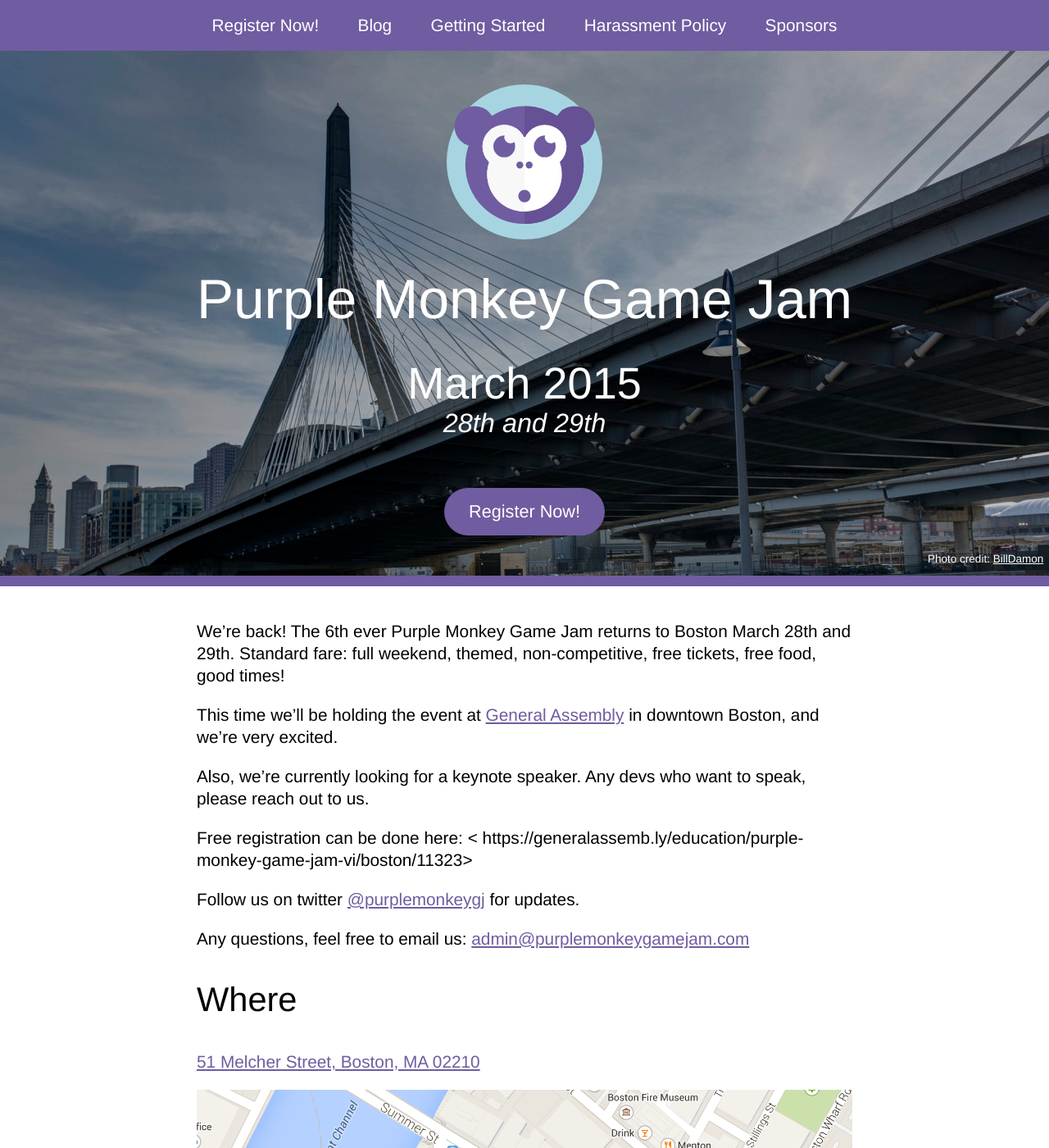
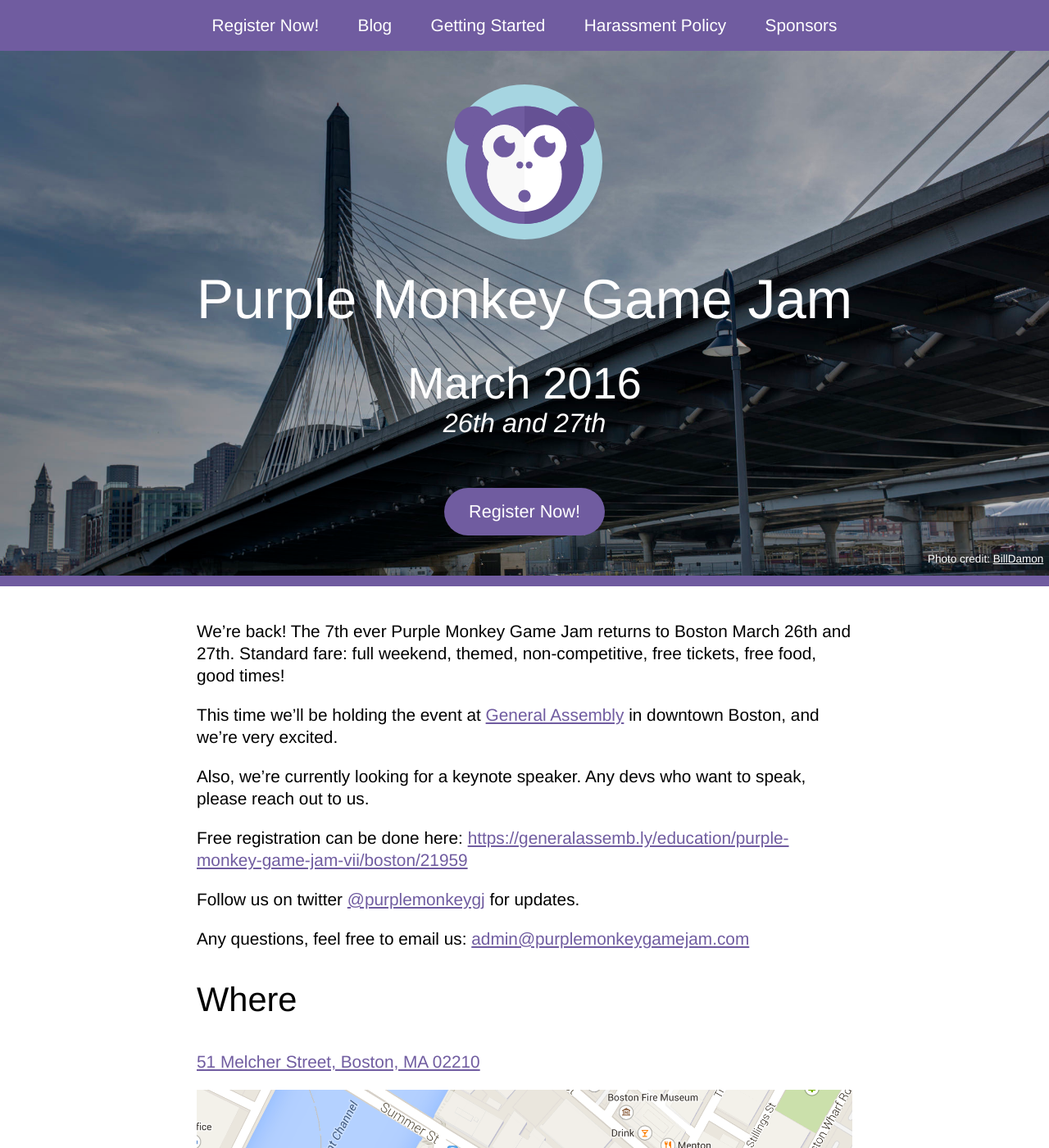
Before and after one commit to purplemonkeygamejam/purplemonkeygamejam.github.io, a Jekyll site: the page built from index.md, in a window 1280 px wide and 1400 px high. Shown: the whole window at 82% size. Built offline with Jekyll 4.4.1, drawn with Linux system fonts in a browser that asks for light colours; nearby versions of some CDN libraries; Markdown is read by kramdown in place of the engine named in the settings; some of the changed text lies outside the part shown.

Commit message:
Updated date and schedule.

```diff
--- a/_data/event.json
+++ b/_data/event.json
@@ -1,6 +1,6 @@
 {
     "month": "March",
-    "year": 2015,
-    "dates": ["28th", "29th"],
-    "register_url": "https://generalassemb.ly/education/purple-monkey-game-jam-vi/boston/11323"
+    "year": 2016,
+    "dates": ["26th", "27th"],
+    "register_url": "https://generalassemb.ly/education/purple-monkey-game-jam-vii/boston/21959"
 }
--- a/index.md
+++ b/index.md
@@ -1,14 +1,14 @@
 ---
 hero: true
 layout: default
-description: "We're back! The 6th ever Purple Monkey Game Jam returns to Boston March 28th and 29th. Standard fare: full weekend, themed, non-competitive, free tickets, free food, good times!"
+description: "We're back! The 7th ever Purple Monkey Game Jam returns to Boston March 26th and 27th. Standard fare: full weekend, themed, non-competitive, free tickets, free food, good times!"
 ---
 
 This time we'll be holding the event at [General Assembly](https://generalassemb.ly) in downtown Boston, and we're very excited.
 
 Also, we're currently looking for a keynote speaker. Any devs who want to speak, please reach out to us.
 
-Free registration can be done here: < {{ site.data.event.register_url }}>
+Free registration can be done here: <{{ site.data.event.register_url }}>
 
 Follow us on twitter [@purplemonkeygj](http://twitter.com/@purplemonkeygj) for updates.
 
@@ -26,12 +26,11 @@
 
 - **9:00 a.m.** Doors Open + Breakfast
 - **10:00 a.m.** Keynote & Theme Announcement
-- **12:30 p.m.** Lunch
-- **6:00 p.m.** Dinner
-- **8:00 p.m.** Doors Close
+- **10:30 a.m. - 6:00 p.m.** Jam Time
 
 {{ site.data.event.month }} {{ site.data.event.dates[1] }}
 
 - **9:00 a.m.** Doors Open + Breakfast
-- **12:30 p.m.** Lunch
-- **4:00 p.m.** Presentations and Wrap-Up
+- **10:00 a.m.** Keynote & Theme Announcement
+- **10:30 a.m. - 5:00 p.m.** Jam Time
+- **5:00 p.m. - 6:00 p.m.** Play Time and Wrap-Up
```
